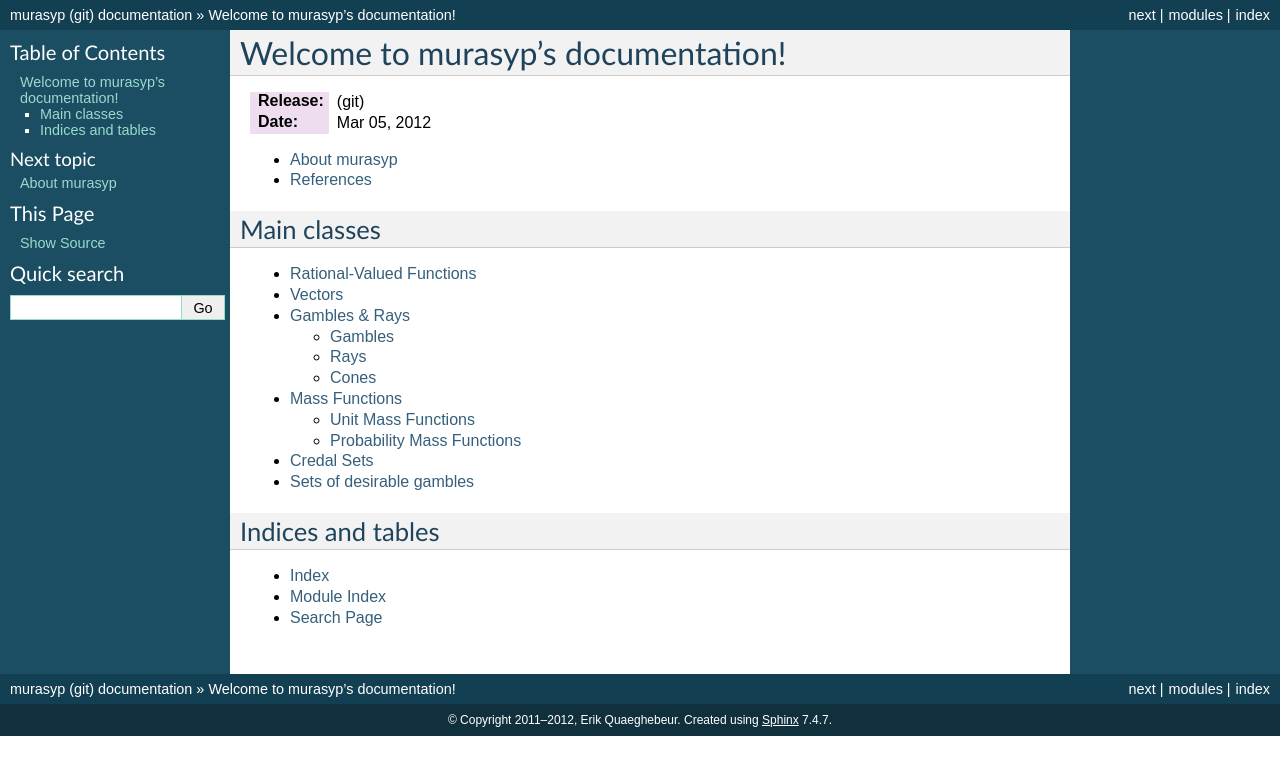
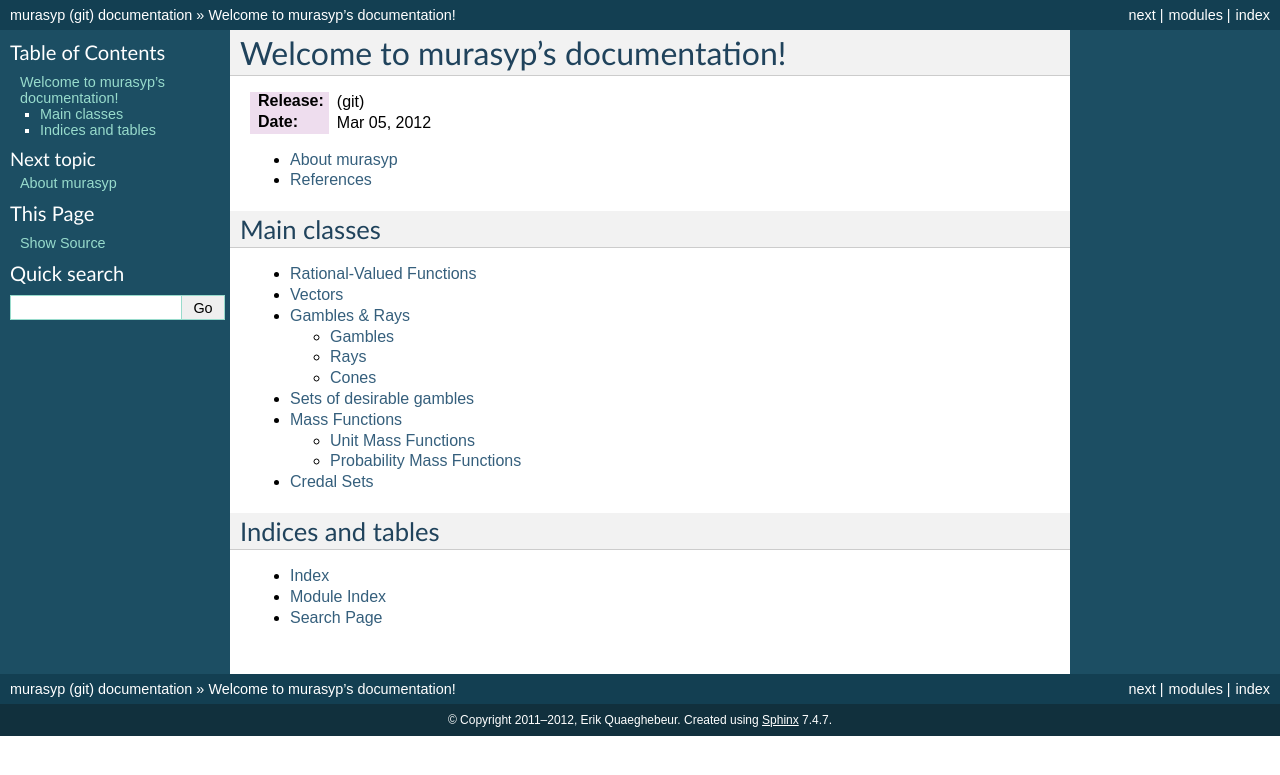
Before and after one commit to equaeghe/murasyp, a Sphinx documentation site: the page built from docs/source/index.rst, in a window 1280 px wide. Shown: the top 775 px of the page. Built offline with Sphinx 7.4.7, drawn with Linux system fonts in a browser that asks for light colours; formulas are drawn with MathJax 3.

Commit message:
restructured docs

```diff
--- a/docs/source/index.rst
+++ b/docs/source/index.rst
@@ -24,9 +24,9 @@
   functions
   vectors
   gambles
+  desirs
   massfuncs
   credalsets
-  desirs
 
 Indices and tables
 ------------------
```
